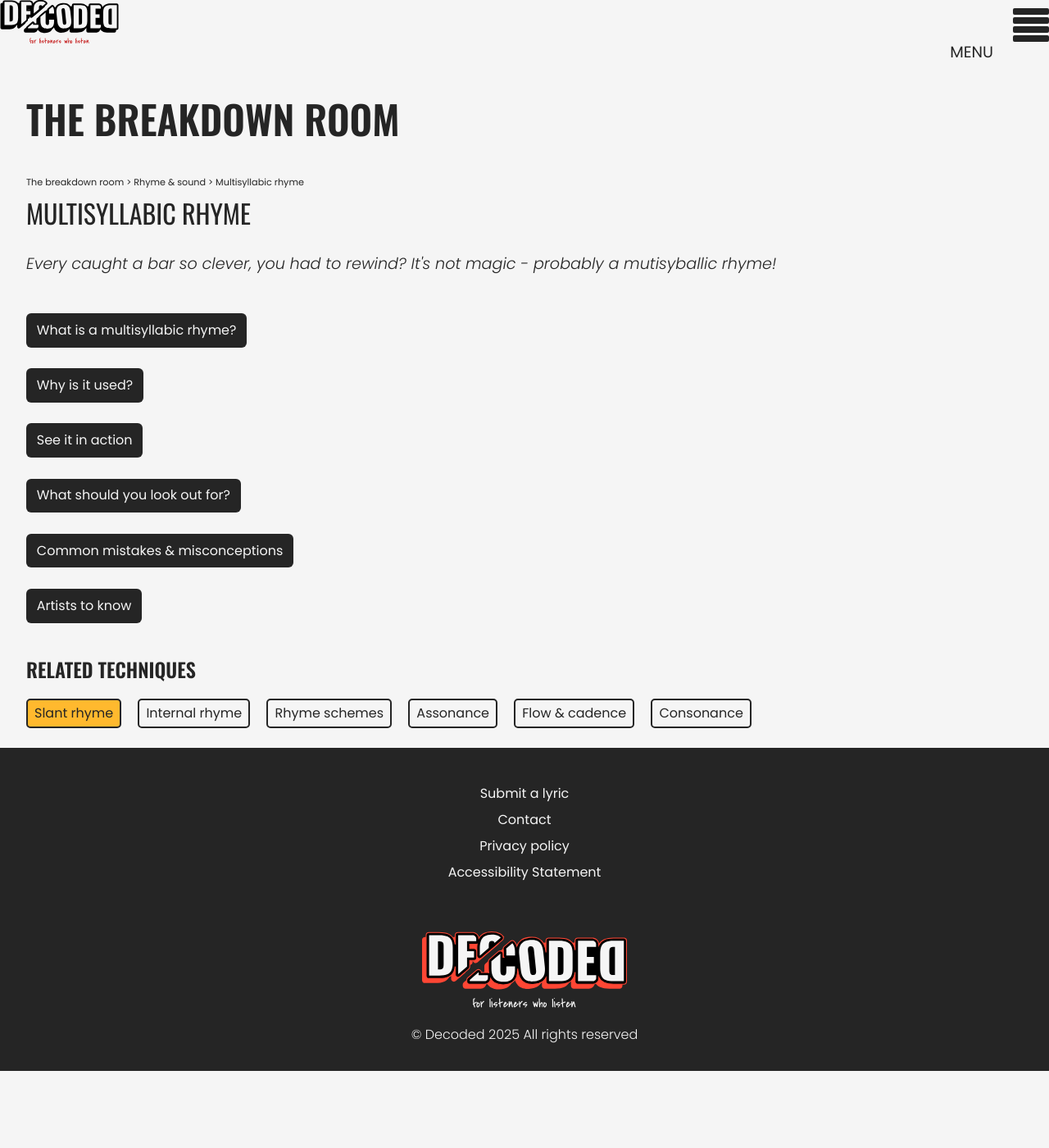
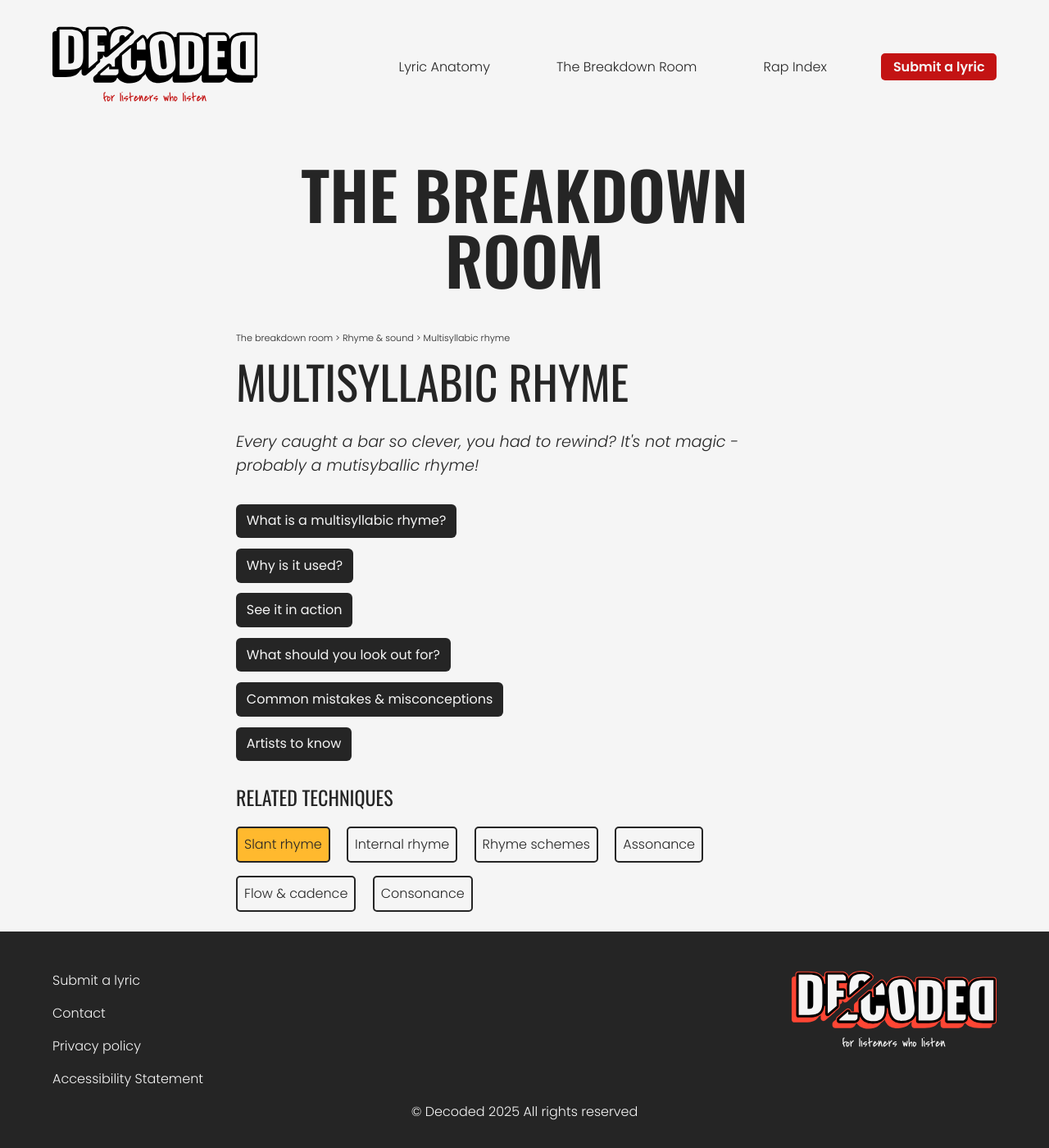
Before and after one commit to nadiajervier/decoded, a PHP site: page /mockup/breakdown-room/index.html in a window 1280 px wide. Shown: the whole page at 82% size. Before the commit the page ends 1306 px from the top, so only its background shows below. Run offline with PHP 8.4, Linux system fonts and the light colour scheme.

Commit message:
CSS Adjustments
Adjusting CSS link states & media queries

```diff
--- a/mockup/breakdown-room/index.html
+++ b/mockup/breakdown-room/index.html
@@ -47,42 +47,63 @@
             </nav>
             <h2>Multisyllabic rhyme</h2>
             <p class="lesson-intro">Every caught a bar so clever, you had to rewind? It's not magic - probably a mutisyballic rhyme!</p>
-            <details>
-                <summary>What is a multisyllabic rhyme?</summary>
+
+            <input id="definition" type="checkbox" class="content-dropdown">
+            <label for="definition" class="toggle">What is a multisyllabic rhyme?</label>
+            <div>
                 <p>A multisyllabic rhyme (also called polysyllabic rhyme) is when two or more syllables in a word or phrase rhyme with two or more syllables in another word or phrase.</p>
                 <p>Think of multisyllabic rhymes like choreographed footwork in a dance—the more intricate the steps, the smoother the flow. Instead of just rhyming single words, artists stack entire syllables, creating patterns that lock into the beat like puzzle pieces.</p>
                 <p>This technique makes rap lyrics sound more complex and engaging.</p>
-            </details>
-            <details>
-                <summary>Why is it used?</summary>
-                <p>A multisyllabic rhyme (also called polysyllabic rhyme) is when two or more syllables in a word or phrase rhyme with two or more syllables in another word or phrase.</p>
-                <p>Think of multisyllabic rhymes like choreographed footwork in a dance—the more intricate the steps, the smoother the flow. Instead of just rhyming single words, artists stack entire syllables, creating patterns that lock into the beat like puzzle pieces.</p>
-                <p>This technique makes rap lyrics sound more complex and engaging.</p>
-            </details>
-            <details>
-                <summary>See it in action</summary>
-                <p>A multisyllabic rhyme (also called polysyllabic rhyme) is when two or more syllables in a word or phrase rhyme with two or more syllables in another word or phrase.</p>
-                <p>Think of multisyllabic rhymes like choreographed footwork in a dance—the more intricate the steps, the smoother the flow. Instead of just rhyming single words, artists stack entire syllables, creating patterns that lock into the beat like puzzle pieces.</p>
-                <p>This technique makes rap lyrics sound more complex and engaging.</p>
-            </details>
-            <details>
-                <summary>What should you look out for?</summary>
-                <p>A multisyllabic rhyme (also called polysyllabic rhyme) is when two or more syllables in a word or phrase rhyme with two or more syllables in another word or phrase.</p>
-                <p>Think of multisyllabic rhymes like choreographed footwork in a dance—the more intricate the steps, the smoother the flow. Instead of just rhyming single words, artists stack entire syllables, creating patterns that lock into the beat like puzzle pieces.</p>
-                <p>This technique makes rap lyrics sound more complex and engaging.</p>
-            </details>
-            <details>
-                <summary>Common mistakes &amp; misconceptions</summary>
-                <p>A multisyllabic rhyme (also called polysyllabic rhyme) is when two or more syllables in a word or phrase rhyme with two or more syllables in another word or phrase.</p>
-                <p>Think of multisyllabic rhymes like choreographed footwork in a dance—the more intricate the steps, the smoother the flow. Instead of just rhyming single words, artists stack entire syllables, creating patterns that lock into the beat like puzzle pieces.</p>
-                <p>This technique makes rap lyrics sound more complex and engaging.</p>
-            </details>
-            <details>
-                <summary>Artists to know</summary>
-                <p>A multisyllabic rhyme (also called polysyllabic rhyme) is when two or more syllables in a word or phrase rhyme with two or more syllables in another word or phrase.</p>
-                <p>Think of multisyllabic rhymes like choreographed footwork in a dance—the more intricate the steps, the smoother the flow. Instead of just rhyming single words, artists stack entire syllables, creating patterns that lock into the beat like puzzle pieces.</p>
-                <p>This technique makes rap lyrics sound more complex and engaging.</p>
-            </details>
+            </div>
+
+            <input id="why" type="checkbox" class="content-dropdown">
+            <label for="why" class="toggle">Why is it used?</label>
+            <div>
+                <p>The rhymes can sometimes mirror the beat, making the lyrics sound more fluid. Multisyllabic rhymes add complexity to lyrics, and let&apos;s be honest, they are more impressive.</p>
+                <p class="italic">Think of it like choreographed footwork &mdash; the more intricate, the more impressive, right?</p>
+            </div>
+
+            <input id="example" type="checkbox" class="content-dropdown">
+            <label for="example" class="toggle">See it in action</label>
+            <div>
+                <ul>
+                    <li>Rhymes across multiple syllables, not just one</li>
+                    <li>Matching the rhythm and vowel sounds across a phrase or bar</li>
+                    <li>Natural flowing sound that feels smooth</li>
+                </ul>
+            </div>
+
+            <input id="use" type="checkbox" class="content-dropdown">
+            <label for="use" class="toggle">What should you look out for?</label>
+            <div>
+                <ul>
+                    <li>Rhymes across multiple syllables, not just one</li>
+                    <li>Matching the rhythm and vowel sounds across a phrase or bar</li>
+                    <li>Natural flowing sound that feels smooth</li>
+                </ul>
+                <p class="italic">You might hear a bar that sounds extra silky. Check how many syllables are rhyming &mdash; it might be more than you think!</p>
+            </div>
+
+            <input id="mistakes" type="checkbox" class="content-dropdown">
+            <label for="mistakes" class="toggle">Common mistakes &amp; misconceptions</label>
+            <div>
+                <ul>
+                    <li>It&apos;s not just long words &mdash; short words grouped together can form multisyllabic rhymes too</li>
+                    <li>It&apos;s not just rapping fast &mdash; don&apos;t confuse a fast flow with complex rhyming</li>
+                </ul>
+            </div>
+
+            <input id="artists" type="checkbox" class="content-dropdown">
+            <label for="artists" class="toggle">Artists to know</label>
+            <div>
+                <ul>
+                    <li>Big Pun</li>
+                    <li>Eminem &mdash; Rhyme stacking? No problem!</li>
+                    <li>Big L &mdash; Slick, street-wise multisyllabic rhymes</li>
+                    <li>Tech N9ne &mdash; Rapid fire</li>
+                </ul>
+            </div>
+
             <h3>Related techniques</h3>
             <ul class="related-techniques">
                 <a href="#"><li class="slant">Slant rhyme</li></a>
@@ -94,6 +115,7 @@
             </ul>
         </main>
     </body>
+
     <footer>
         <nav aria-label="footer">
             <ul>
@@ -103,7 +125,8 @@
                 <a href="#"><li>Accessibility Statement</li></a>
             </ul>
         <a><img src="../images/logo-red.svg" alt="Decoded logo" width="145" height="56"></a>
+        </nav>
         <p>&copy; Decoded 2025 All rights reserved</p>
-        </nav>
     </footer>
+
 </html>
--- a/mockup/breakdown-room/style.css
+++ b/mockup/breakdown-room/style.css
@@ -97,7 +97,12 @@ body {
 }
 
 main {
-    margin: 1rem 2rem;
+    padding: 0 2rem 1rem;
+}
+
+header {
+    align-items: center;
+    padding: 2rem 2rem 4rem;
 }
 
 /* --- TYPOGRAPHY --- */
@@ -108,26 +113,32 @@ h1, h2, h3 {
 }
 
 h1 {
-    margin: 1em 0;
-    font-size: 3rem;
+    margin: 0 0 3rem;
+    font-size: clamp(3.5rem, 13vw, 5rem);
     font-weight: 600;
 }
 
 h2 {
-    font-size: 2rem;
+    font-size: clamp(2.5rem, 9vw, 3.5rem);
     margin-bottom: 2rem;
 }
 
 h3 {
-    font-size: 1.5rem;
-    font-weight: 600;
+    font-size: clamp(1.2rem, 4vw, 1.5rem);
     margin: 2rem 0 1rem;
 }
 
 p {
     margin-bottom: 1rem;
+}
+
+p, li {
     line-height: 1.5;
     font-weight: 300;
+}
+
+li {
+    margin-bottom: 0.5rem;
 }
 
 .lesson-intro {
@@ -136,12 +147,21 @@ p {
     margin-bottom: 2rem;
 }
 
+.italic {
+    font-style: italic;
+}
+
 /* --- HEADER --- */
 
 header {
     display: flex;
-    width: 100%;
+    max-width: 100%;
     justify-content: space-between;
+}
+
+header img {
+    width: clamp(150px, 20vw, 250px);
+    height: auto;
 }
 
 /* --- NAVIGATION --- */
@@ -173,15 +193,15 @@ input[type="checkbox"]#menu-toggle {
 	position: absolute;
 }
 
-label.toggle {
+nav[aria-label="main"] label.toggle {
 	display: inline-block;
 	width: auto;
 	margin: 0;
 	position: relative;
-	padding-top: 10px;
-	text-transform: uppercase;
-	font-size: 1.2em;
 	line-height: 1;
+    text-align: center;
+    font-size: 0.9rem;
+    text-transform: uppercase;
 }
 
 nav label.toggle:hover, nav label.toggle:active, nav label.toggle:focus-visible {
@@ -224,7 +244,7 @@ label.toggle [class*='line-'] {
 	border-radius: 2px;
 	height: 8px;
 	width: 44px;
-	margin: 0 0 3px 6vw;
+	margin: 0 auto 3px;
 	transform: rotate(0deg);
 	transition: 0.4s ease all;
 }
@@ -249,19 +269,6 @@ input[type="checkbox"]#menu-toggle:checked + label.toggle .line-three {
 
 /* --- DETAILS ELEMENT & PAGE CONTENT --- */
 
-summary {
-    display: inline-block;
-    margin: 0.8rem 0;
-    padding: 0.8rem;
-    color: var(--white-smoke);
-    background-color: var(--charcoal);
-    border-radius: 6px;
-}
-
-details[open] summary {
-    background-color: var(--red-white);
-}
-
 .related-techniques li {
     display: inline-block;
     margin: 0.5rem 1rem 0.5rem 0;
@@ -272,6 +279,47 @@ details[open] summary {
 
 .slant {
     background-color: var(--slant-rhyme)
+}
+
+/* --- PAGE CONTENT DROP DOWN ---*/
+
+input[type="checkbox"].content-dropdown {
+    opacity: 0;
+	position: absolute;
+}
+/*
+.content-dropdown + label.toggle::after{
+    content: "";
+    background: var(--charcoal);
+    color: var(--white-smoke);
+    padding: 1rem 2rem;
+    font-weight: 600;
+    display: inline-block;
+    margin-bottom: 1rem;
+    clip-path: polygon(20% 0, 100% 100%, 100% 0, 0 100%);
+}   */
+
+input[type="checkbox"].content-dropdown + label {
+    display: block;
+    max-width: fit-content;
+    margin: 0.8rem 0;
+    padding: 0.8rem;
+    color: var(--white-smoke);
+    background-color: var(--charcoal);
+    border-radius: 6px;
+}
+
+input[type="checkbox"].content-dropdown:checked + label {
+    background-color: var(--red-white);
+    box-shadow: -0.5rem 0.5rem var(--charcoal);
+}
+
+input[type="checkbox"].content-dropdown + label.toggle + div {
+	display: none;
+}
+
+input[type="checkbox"].content-dropdown:checked + label.toggle + div {
+	display: block;
 }
 
 /* --- FOOTER --- */
@@ -301,15 +349,126 @@ footer li {
 /* link, hover, focus-visible, active, visited */
 
 a {
-    color: var(--charcoal);
+    color: inherit;
     text-decoration: none;
 }
 
-summary:hover, summary:focus-visible, summary:active {
-    background-color: var(--red-white);
-    transition: background-color 0.2s ease-in-out;
+a:hover {
+    cursor: pointer;
 }
 
-summary:focus-visible {
-    outline: var(--charcoal) solid 3px;
+input[type="checkbox"]:hover {
+    cursor: pointer;
 }
+
+nav[aria-label="lesson"] a:hover, nav[aria-label="lesson"] a:focus-visible {
+    color: var(--red-white);
+    text-decoration: underline;
+}
+
+nav[aria-label="footer"] a:hover, nav[aria-label="footer"] a:focus-visible, nav[aria-label="footer"] a:active {
+    color: var(--red-black);
+    text-decoration: underline;
+}
+
+input[type="checkbox"].content-dropdown:hover + label, input[type="checkbox"].content-dropdown:focus-visible + label, input[type="checkbox"].content-dropdown:active + label {
+    background-color: var(--red-white);
+    transition: all 0.4s ease-in-out;
+    box-shadow: -0.5rem 0.5rem var(--charcoal);
+}
+
+nav li:focus-visible {
+    transition: all 0.4s ease-in-out;
+    box-shadow: -0.5rem 0.5rem var(--charcoal);
+    outline: none;
+}
+
+a:focus-visible, input[type="checkbox"].content-dropdown:focus-visible + label {
+}
+
+/* --- MEDIA QUERIES --- */
+
+@media (min-width: 600px) {
+    main, header {
+        margin: 0 auto;
+    }
+}
+
+@media (min-width: 900px) {
+
+    /* LAYOUT */
+
+    main {
+        max-width: 60vw;
+    }
+
+    header, footer {
+        padding-left: 4rem;
+        padding-right: 4rem;
+    }
+
+    nav[aria-label="footer"] {
+        display: flex;
+        justify-content: space-between;
+        margin: 0;
+    }
+
+    footer img {
+        margin: 0;
+    }
+
+    footer p {
+        text-align: center;
+    }
+
+    /* typography */
+
+    h1 {
+        text-align: center;
+    }
+
+}
+
+@media (min-width: 1200px) {
+
+    /* NAVIGATION */
+
+    input[type="checkbox"]#menu-toggle + label.toggle + ul {
+	    display: block;
+    }
+
+    nav[aria-label="main"] ul li {
+        display: inline;
+        margin-left: 3rem;
+        padding: 0.3rem 0.9rem;
+        border-radius: 5px;
+    }
+
+    nav[aria-label="main"] ul li:last-of-type {
+        background-color: var(--red-white);
+    }
+
+    nav[aria-label="main"] ul li:last-of-type a {
+        color: var(--white-smoke);
+        font-weight: 600;
+    }
+
+    input[type="checkbox"]#menu-toggle + label.toggle {
+	display: none;
+    }
+
+    nav[aria-label="footer"] li{
+        text-align: left;
+    }
+
+    /* link states */
+    nav[aria-label="main"] li:hover {
+        background-color: var(--red-white);
+        transition: all 0.4s ease-in-out;
+        box-shadow: -0.5rem 0.5rem var(--charcoal);
+    }
+
+    nav[aria-label="main"] li:hover {
+        color: var(--white-smoke);
+    }
+}
```
Also changed, not shown: 2 other files.
